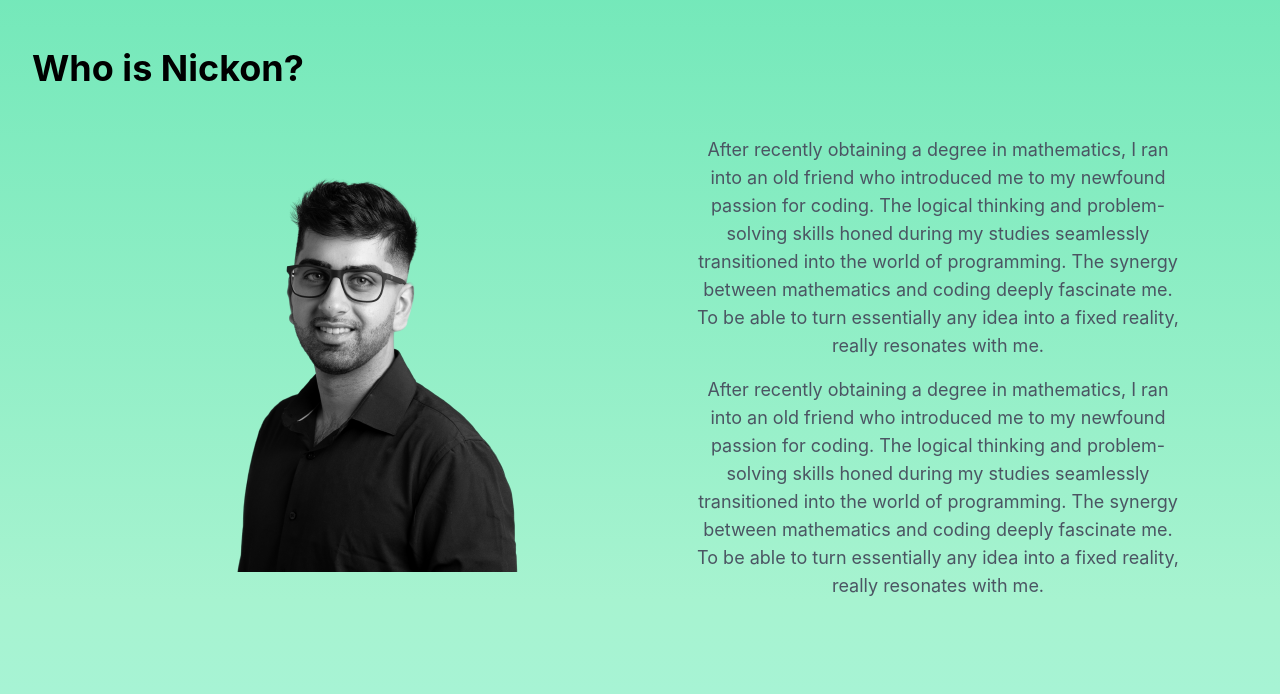
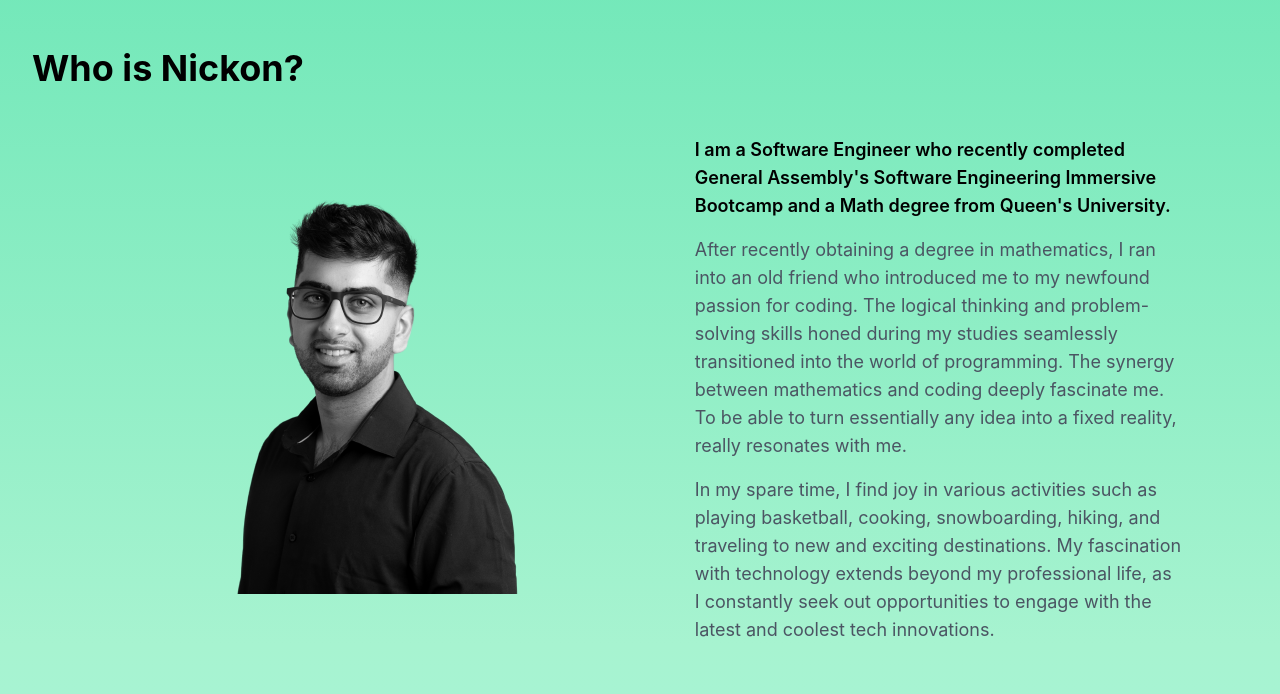
Before and after one commit to nickonbabaei/portfolio, a React (Create React App) app in the folder client/: page / in a window 1280 px wide. Shown: the part 880-1574 px from the top of the page. Built offline with nearby package versions, Linux system fonts and the light colour scheme.

Commit message:
changed about me info

```diff
--- a/client/src/components/About.jsx
+++ b/client/src/components/About.jsx
@@ -13,9 +13,14 @@ const About = () => {
                     <img class="mx-auto mb-4 lg:mb-0 object-cover object-center rounded" alt="headshot" src={headshot} />
                 </div>
 
-                <div class="text-center lg:w-2/5 lg:mr-16 w-full">
-                    <p class="leading-relaxed pb-4 sm:text-lg text-base">After recently obtaining a degree in mathematics, I ran into an old friend who introduced me to my newfound passion for coding. The logical thinking and problem-solving skills honed during my studies seamlessly transitioned into the world of programming. The synergy between mathematics and coding deeply fascinate me. To be able to turn essentially any idea into a fixed reality, really resonates with me.</p>
-                    <p class="leading-relaxed sm:text-lg text-base">After recently obtaining a degree in mathematics, I ran into an old friend who introduced me to my newfound passion for coding. The logical thinking and problem-solving skills honed during my studies seamlessly transitioned into the world of programming. The synergy between mathematics and coding deeply fascinate me. To be able to turn essentially any idea into a fixed reality, really resonates with me.</p>
+                <div class="lg:w-2/5 lg:mr-16 w-full">
+
+                    <p class="leading-relaxed sm:text-lg text-base text-black font-semibold pb-4">I am a Software Engineer who recently completed General Assembly's Software
+                    Engineering Immersive Bootcamp and a Math degree from Queen's University.
+                    </p>
+                    <p class="leading-relaxed sm:text-lg text-base pb-4">After recently obtaining a degree in mathematics, I ran into an old friend who introduced me to my newfound passion for coding. The logical thinking and problem-solving skills honed during my studies seamlessly transitioned into the world of programming. The synergy between mathematics and coding deeply fascinate me. To be able to turn essentially any idea into a fixed reality, really resonates with me.</p>
+                    <p class="leading-relaxed sm:text-lg text-base">In my spare time, I find joy in various activities such as playing basketball, cooking, snowboarding, hiking, and traveling to new and exciting destinations. My fascination with technology extends beyond my professional life, as I constantly seek out opportunities to engage with the latest and coolest tech innovations.
+                    </p>
                 </div>
             </div>
         </section>
```
